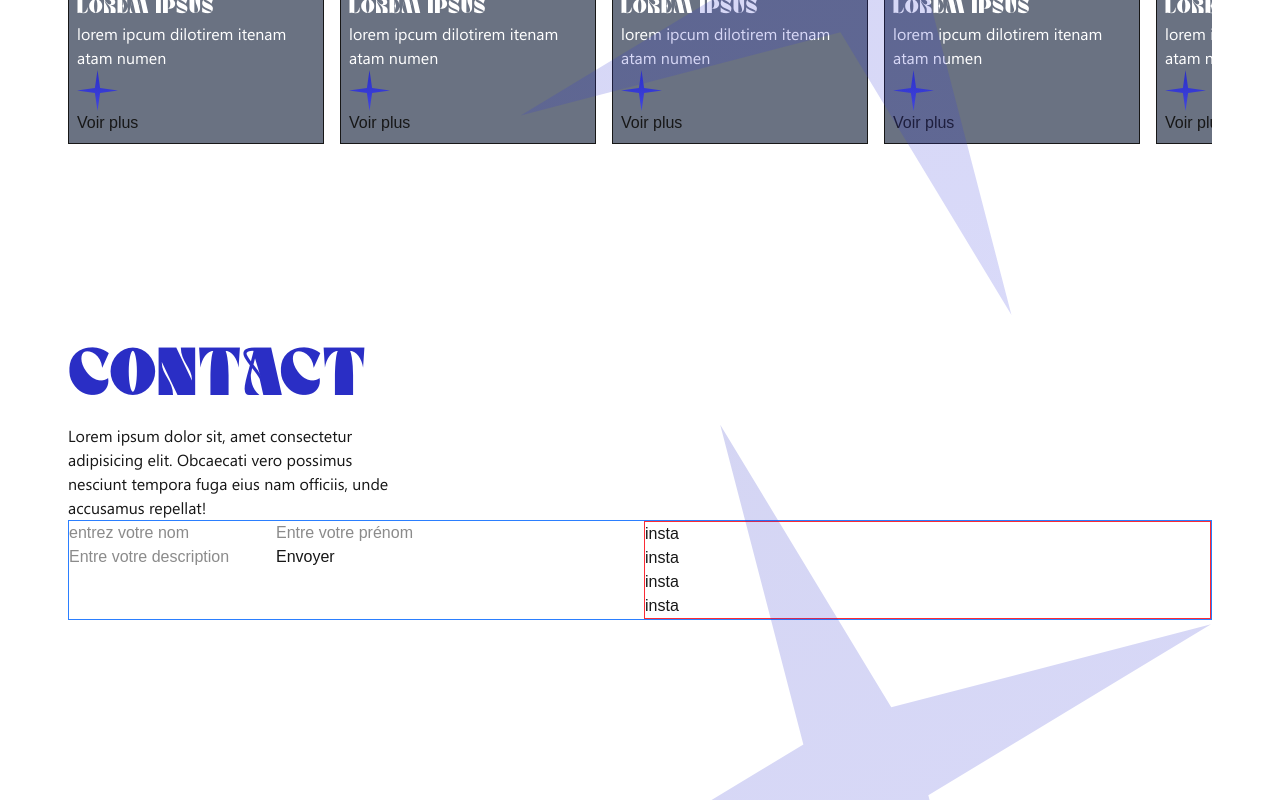
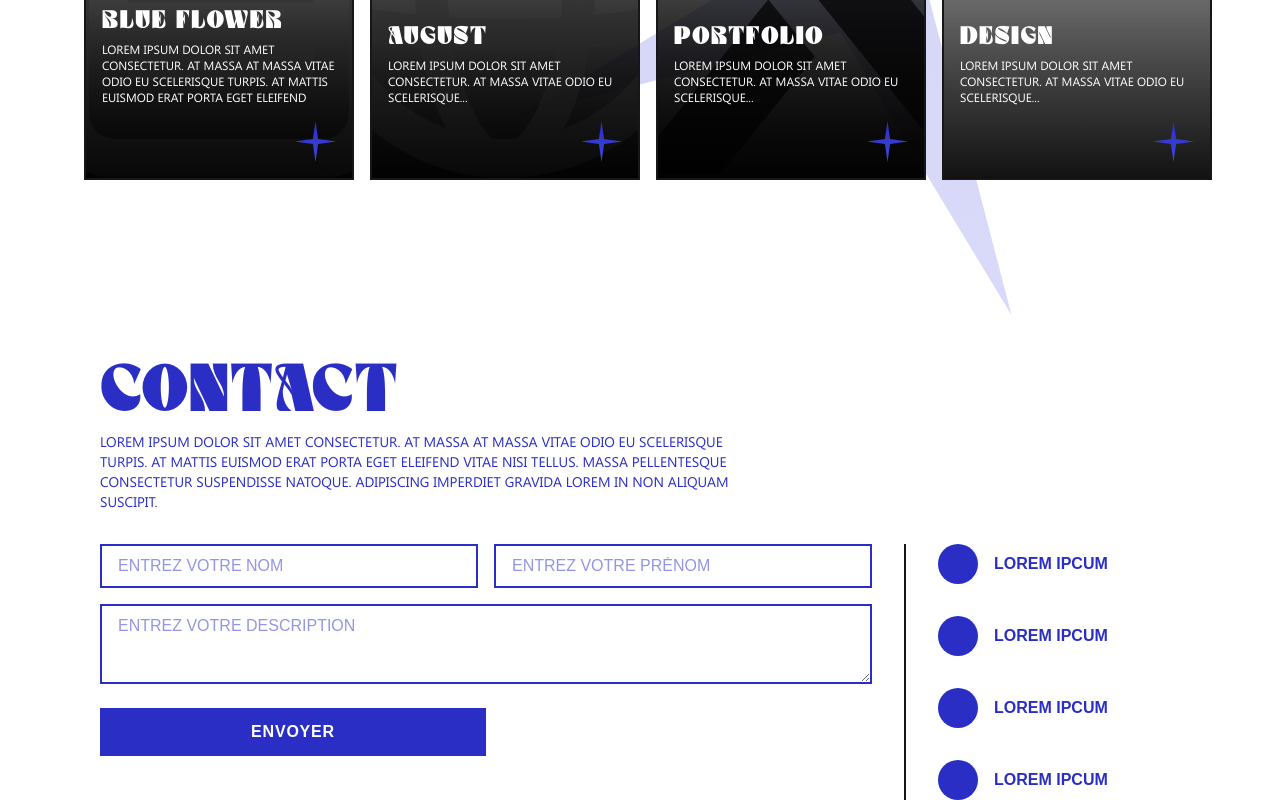
Before and after one commit to Aihos/portfolio2025, a Next.js app: page /home in a window 1280 px wide. Shown: the part 2120-2920 px from the top of the page. Built offline with nearby package versions, Linux system fonts and the light colour scheme.

Commit message:
fin carrousel

```diff
--- a/app/(pages)/home/_components/cardProject.tsx
+++ b/app/(pages)/home/_components/cardProject.tsx
@@ -1,14 +1,59 @@
 import StarSvg from "../../_components/svg/star";
 
+interface CardProjectProps {
+    titre: string;
+    desc: string;
+    img?: string;
+    isOpen?: boolean;
+    onClick?: () => void;
+}
 
-export default function CardProject({titre, desc, img, isOpen} : {titre: string, desc : string, img ?: string, isOpen ?: boolean}){
+export default function CardProject({titre, desc, img, isOpen = false, onClick} : CardProjectProps){
 
     return(
-        <div className={`border-1 bg-gray-500 p-2 min-w-3xs flex flex-col justify-end items-start`}>
-            <h4 className="text-white text-left w-full uppercase">{titre}</h4>
-            <p className="text-white">{desc}</p>
-            <StarSvg />
-            <button>Voir plus</button>
+        <div
+            className={`relative border-2 border-primary bg-gradient-to-t from-black/90 via-primary/40 to-primary/10 p-4 cursor-pointer transition-all duration-300 overflow-hidden group
+                ${isOpen
+                    ? 'min-w-[400px] max-w-[500px] h-[500px] z-10 shadow-2xl'
+                    : 'min-w-[270px] max-w-[320px] h-[420px] hover:scale-105'
+                } flex flex-col justify-end items-start`}
+            onClick={onClick}
+        >
+            {/* Image de fond */}
+            <div className="absolute inset-0 w-full h-full z-0">
+                <img
+                    src={img || "/globe.svg"}
+                    alt="project visual"
+                    className="object-cover w-full h-full opacity-70"
+                />
+                <div className="absolute inset-0 bg-gradient-to-t from-black/90 via-primary/40 to-transparent" />
+            </div>
+
+            {/* Contenu */}
+            <div className="relative z-10 flex flex-col justify-end h-full w-full">
+                <h3 className="beckam-font text-white text-3xl mb-2 leading-none uppercase">{titre}</h3>
+                <p className={`text-white mb-4 transition-all duration-300 ${isOpen ? 'text-sm max-h-32 overflow-y-auto' : 'text-xs max-h-16 overflow-hidden'}`}>
+                    {desc}
+                </p>
+
+                {/* Étoile et bouton */}
+                <div className="flex justify-between items-end w-full">
+                    <div className="flex-1">
+                        {isOpen && (
+                            <button
+                                className="bg-primary text-white font-bold py-2 px-6 uppercase tracking-wider transition hover:bg-primary/80 animate-fadeIn"
+                                onClick={(e) => {
+                                    e.stopPropagation();
+                                    // Ajouter ici la logique pour voir plus
+                                }}
+                            >
+                                Voir Plus
+                            </button>
+                        )}
+                    </div>
+                    <StarSvg />
+                </div>
+            </div>
         </div>
     )
 }
--- a/app/(pages)/home/_components/carrouselProject.tsx
+++ b/app/(pages)/home/_components/carrouselProject.tsx
@@ -1,19 +1,36 @@
+"use client"
 import CardProject from "./cardProject";
+import { useState } from "react";
 
+const projects = [
+  { id: 1, titre: "Blue Flower", desc: "LOREM IPSUM DOLOR SIT AMET CONSECTETUR. AT MASSA AT MASSA VITAE ODIO EU SCELERISQUE TURPIS. AT MATTIS EUISMOD ERAT PORTA EGET ELEIFEND VITAE NISI TELLUS. MASSA PELLENTESQUE CONSECTETUR SUSPENDISSE", img: "/file.svg" },
+  { id: 2, titre: "August", desc: "LOREM IPSUM DOLOR SIT AMET CONSECTETUR. AT MASSA VITAE ODIO EU SCELERISQUE...", img: "/globe.svg" },
+  { id: 3, titre: "Portfolio", desc: "LOREM IPSUM DOLOR SIT AMET CONSECTETUR. AT MASSA VITAE ODIO EU SCELERISQUE...", img: "/next.svg" },
+  { id: 4, titre: "Design", desc: "LOREM IPSUM DOLOR SIT AMET CONSECTETUR. AT MASSA VITAE ODIO EU SCELERISQUE...", img: "/vercel.svg" },
+  { id: 5, titre: "Web App", desc: "LOREM IPSUM DOLOR SIT AMET CONSECTETUR. AT MASSA VITAE ODIO EU SCELERISQUE...", img: "/window.svg" },
+];
 
 export default function CarrouselProject(){
+    const [selectedCard, setSelectedCard] = useState<number | null>(null);
+
+    const handleCardClick = (id: number) => {
+        setSelectedCard(selectedCard === id ? null : id);
+    };
 
     return(
-
-        <div className="min-h-[50vh] mt-6 flex flex-row overflow-x-scroll w-full gap-4 no-scrollbar ">
-            <CardProject titre="Lorem ipsus" desc="lorem ipcum dilotirem itenam atam numen" />
-            <CardProject titre="Lorem ipsus" desc="lorem ipcum dilotirem itenam atam numen" />
-            <CardProject titre="Lorem ipsus" desc="lorem ipcum dilotirem itenam atam numen" />
-            <CardProject titre="Lorem ipsus" desc="lorem ipcum dilotirem itenam atam numen" />
-            <CardProject titre="Lorem ipsus" desc="lorem ipcum dilotirem itenam atam numen" />
-            <CardProject titre="Lorem ipsus" desc="lorem ipcum dilotirem itenam atam numen" />
-            <CardProject titre="Lorem ipsus" desc="lorem ipcum dilotirem itenam atam numen" />
-
+        <div className="relative w-full mt-6">
+            <div className="min-h-[50vh] flex flex-row overflow-x-scroll w-full gap-4 no-scrollbar px-4 py-4">
+                {projects.map((project) => (
+                    <CardProject
+                        key={project.id}
+                        titre={project.titre}
+                        desc={project.desc}
+                        img={project.img}
+                        isOpen={selectedCard === project.id}
+                        onClick={() => handleCardClick(project.id)}
+                    />
+                ))}
+            </div>
         </div>
     )
 }
--- a/app/(pages)/home/_components/contactHome.tsx
+++ b/app/(pages)/home/_components/contactHome.tsx
@@ -1,34 +1,59 @@
 import Bluestarsvg from "../../_components/svg/bluestar";
 
+export default function ContactHome() {
+    return (
+        <div className="relative min-h-screen w-full bg-white overflow-hidden flex flex-col items-start px-8 pt-8">
+            {/* SVG étoile en fond */}
+            <div className="absolute left-[-8vw] top-[-8vw] w-[60vw] h-[60vw] opacity-20 -z-10 pointer-events-none select-none">
+                <Bluestarsvg />
+            </div>
 
-export default function ContactHome(){
+            {/* Titre et intro */}
+            <h1 className="beckam-font text-primary text-[4rem] sm:text-[5rem] leading-none uppercase mb-2">Contact</h1>
+            <p className="text-primary text-xs sm:text-sm max-w-2xl mb-6">
+                LOREM IPSUM DOLOR SIT AMET CONSECTETUR. AT MASSA AT MASSA VITAE ODIO EU SCELERISQUE TURPIS. AT MATTIS EUISMOD ERAT PORTA EGET ELEIFEND VITAE NISI TELLUS. MASSA PELLENTESQUE CONSECTETUR SUSPENDISSE NATOQUE. ADIPISCING IMPERDIET GRAVIDA LOREM IN NON ALIQUAM SUSCIPIT.
+            </p>
 
-    return(
-        <div className="relative min-h-[100vh] h-full w-full">
-                   <div className="flex flex-row w-full justify-between ">
-                       <div>
-                           <h2 className="text-primary uppercase ">Contact</h2>
-                           <Bluestarsvg />
-                           <p className="max-w-1/3">Lorem ipsum dolor sit, amet consectetur adipisicing elit. Obcaecati vero possimus nesciunt tempora fuga eius nam officiis, unde accusamus repellat!</p>
-                        </div>
-                   </div>
-                   <div className="grid grid-cols-2 gap-2 w-full border-1 border-blue-500">
-                    <form className="w-full" action="">
-                        <input placeholder="entrez votre nom" type="text" />
-                        <input placeholder="Entre votre prénom" type="text" />
-                        <input placeholder="Entre votre description" type="text" />
-                        <button type="submit">Envoyer</button>
-                    </form>
-                    <div className="w-full border-1 border-red-500">
-                        <ul>
-                            <li>insta</li>
-                            <li>insta</li>
-                            <li>insta</li>
-                            <li>insta</li>
-                        </ul>
+            {/* Formulaire + liste */}
+            <div className="flex flex-row w-full max-w-5xl border-primary mt-2">
+                {/* Formulaire */}
+                <form className="flex-1 flex flex-col gap-4 pr-8" action="">
+                    <div className="flex gap-4">
+                        <input
+                            className="flex-1 border-2 border-primary px-4 py-2 text-primary placeholder:text-primary bg-transparent outline-none"
+                            placeholder="ENTREZ VOTRE NOM"
+                            type="text"
+                        />
+                        <input
+                            className="flex-1 border-2 border-primary px-4 py-2 text-primary placeholder:text-primary bg-transparent outline-none"
+                            placeholder="ENTREZ VOTRE PRÉNOM"
+                            type="text"
+                        />
                     </div>
-                   </div>
+                    <textarea
+                        className="border-2 border-primary px-4 py-2 text-primary placeholder:text-primary bg-transparent outline-none min-h-[80px]"
+                        placeholder="ENTREZ VOTRE DESCRIPTION"
+                    />
+                    <button
+                        type="submit"
+                        className="mt-2 bg-primary text-white font-bold py-3 w-1/2 rounded-none uppercase tracking-wider"
+                    >
+                        Envoyer
+                    </button>
+                </form>
 
-               </div>
-    )
+                {/* Liste à droite */}
+                <div className="flex flex-col justify-center border-l-2 border-primary items-start pl-8 min-w-[220px]">
+                    <ul className="flex flex-col gap-8 w-full">
+                        {[1, 2, 3, 4].map((i) => (
+                            <li key={i} className="flex items-center gap-4">
+                                <span className="w-10 h-10 rounded-full bg-primary inline-block"></span>
+                                <span className="text-primary font-bold uppercase">LOREM IPCUM</span>
+                            </li>
+                        ))}
+                    </ul>
+                </div>
+            </div>
+        </div>
+    );
 }
--- a/app/globals.css
+++ b/app/globals.css
@@ -24,6 +24,21 @@
     -ms-overflow-style: none;
     scrollbar-width: none;
   }
+}
+
+@keyframes fadeIn {
+  from {
+    opacity: 0;
+    transform: translateY(10px);
+  }
+  to {
+    opacity: 1;
+    transform: translateY(0);
+  }
+}
+
+.animate-fadeIn {
+  animation: fadeIn 0.3s ease-out;
 }
 
 .text-primary {
```
